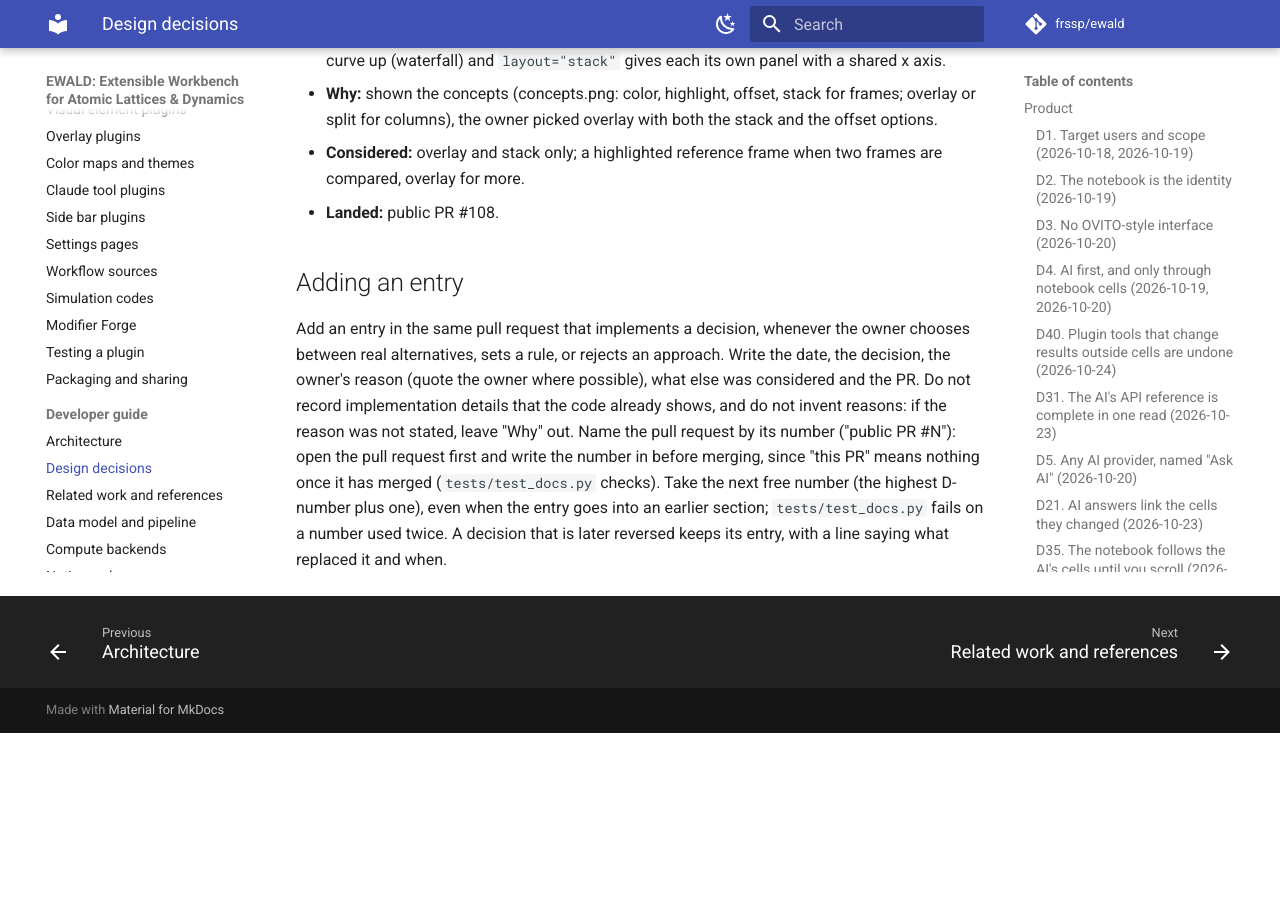
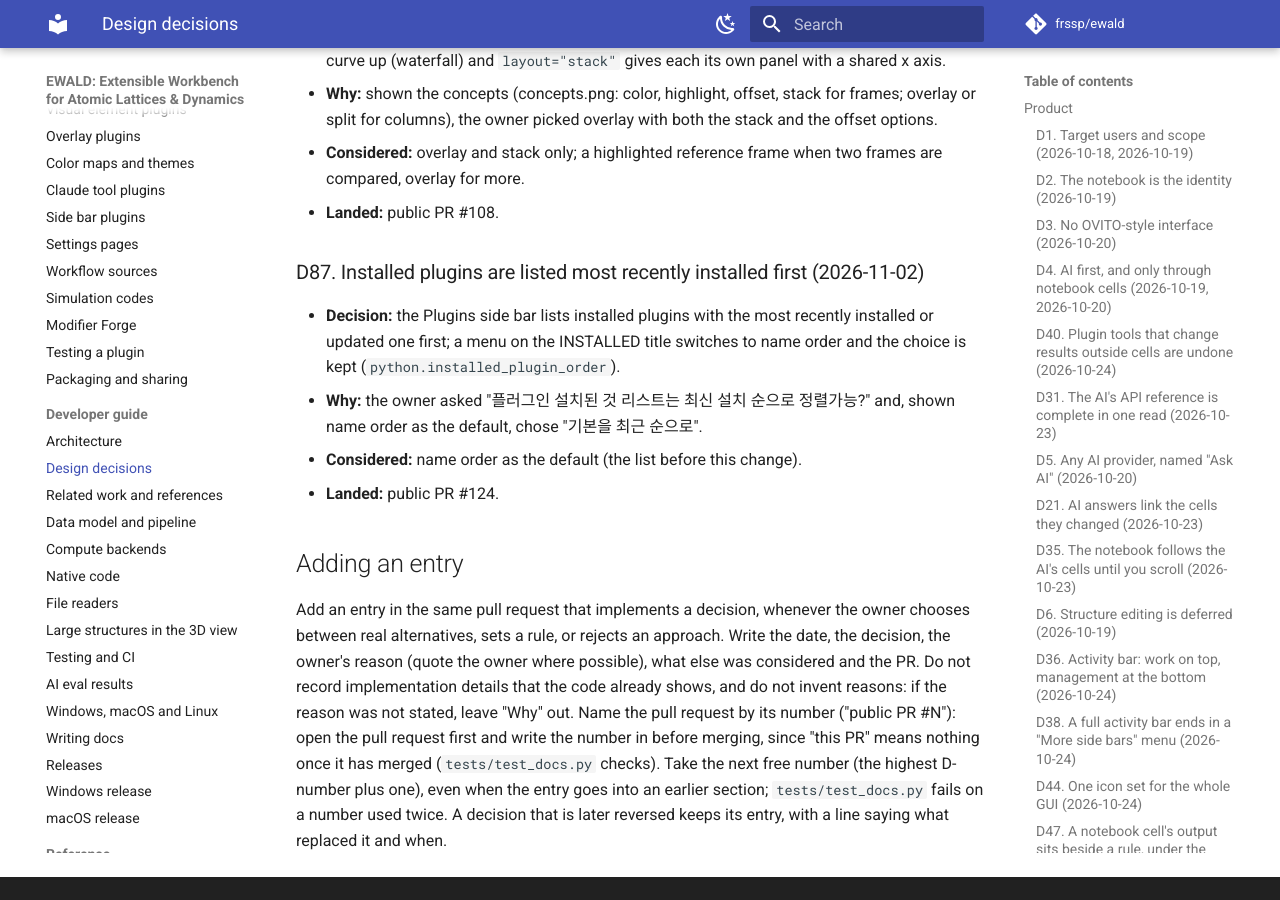
Before and after one commit to frssp/ewald, an MkDocs documentation site: the page built from docs/developer/decisions.md, in a window 1280 px wide and 900 px high, scrolled down 32336 px. Built offline with MkDocs 1.6.1 and Material for MkDocs 9.7.7, drawn with Linux system fonts in a browser that asks for light colours; comment, search, counter and statistics services are not loaded; before the commit the page ends 33069 px from its top, so only the background shows below that.

Commit message:
docs: decision D87 and regenerated feature inventory
Co-Authored-By: Claude Opus 5.5 <noreply@anthropic.com>

```diff
--- a/docs/developer/decisions.md
+++ b/docs/developer/decisions.md
@@ -1144,6 +1144,16 @@ Pull request numbers up to #242 refer to the pre-publication repository, which i
   compared, overlay for more.
 - **Landed:** public PR #108.
 
+### D87. Installed plugins are listed most recently installed first (2026-11-02)
+
+- **Decision:** the Plugins side bar lists installed plugins with the most recently installed or
+  updated one first; a menu on the INSTALLED title switches to name order and the choice is kept
+  (`python.installed_plugin_order`).
+- **Why:** the owner asked "플러그인 설치된 것 리스트는 최신 설치 순으로 정렬가능?" and, shown name
+  order as the default, chose "기본을 최근 순으로".
+- **Considered:** name order as the default (the list before this change).
+- **Landed:** public PR #124.
+
 ## Adding an entry
 
 Add an entry in the same pull request that implements a decision, whenever the owner chooses
```
Also changed, not shown: docs/features.md (+1 -0 lines).
